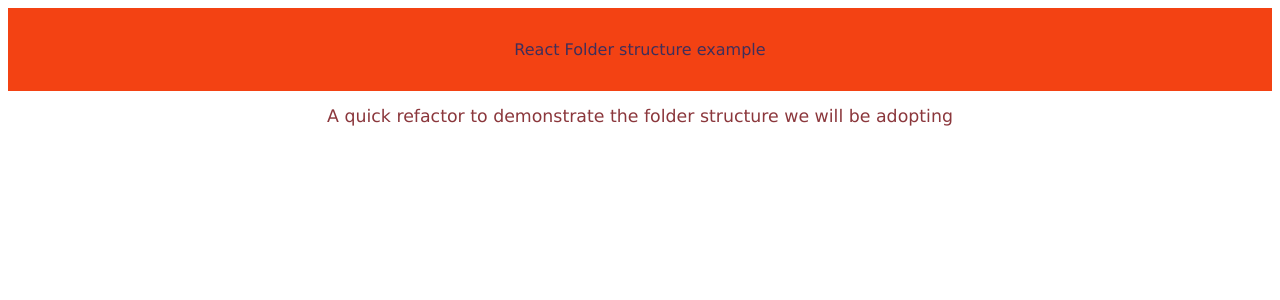
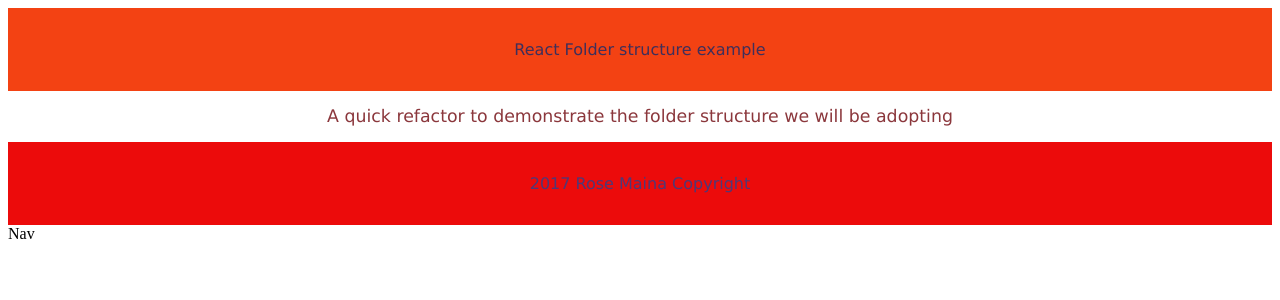
Before and after one commit to rosemaina/FrontendRedux, a React (Create React App) app in the folder bucketlist-react/: page / in a window 1280 px wide. Shown: the top 300 px of the page. Built offline with nearby package versions, Linux system fonts and the light colour scheme.

Commit message:
[Chore #[151992795]]Modify folder stucture
	-Add footer file
	-Add navigation file
	-Add components folder

```diff
--- a/bucketlist-react/src/application/App.js
+++ b/bucketlist-react/src/application/App.js
@@ -6,6 +6,8 @@ class App extends Component {
     return (
       <div className="App">
           <Common.Components.Header/>
+          <Common.Components.Footer/>
+          <Common.Components.Navigation/>
       </div>
     );
   }
--- /dev/null
+++ b/bucketlist-react/src/application/components/Register.js
@@ -0,0 +1,2 @@
+import React, { Component } from 'react';
+import { Redirect } from 'react-router-dom';
--- /dev/null
+++ b/bucketlist-react/src/common/Footer/Footer.css
@@ -0,0 +1,9 @@
+.footer-container{
+    margin: 0 left;
+    background: rgb(236, 11, 11);
+    padding: 2em;
+    font-family: Verdana, Geneva, Tahoma, sans-serif;
+    color: #4e3977;
+    text-align: center;
+    font-weight: 500;
+}
--- /dev/null
+++ b/bucketlist-react/src/common/Footer/Footer.jsx
@@ -0,0 +1,13 @@
+import React, {Component} from 'react';
+import './Footer.css';
+
+
+export class FooterContainer extends Component{
+    render(){
+        return(
+            <div>
+                <div className="footer-container">2017 Rose Maina Copyright</div>
+            </div>
+        )
+    }
+}
--- /dev/null
+++ b/bucketlist-react/src/common/Footer/index.js
@@ -0,0 +1 @@
+export * from './Footer';
--- /dev/null
+++ b/bucketlist-react/src/common/Navigation/Navigation.jsx
@@ -0,0 +1,9 @@
+import React, {Component} from 'react';
+
+export class NavigationContainer extends Component {
+    render(){
+        return(
+            <div>Nav</div>
+        )
+    }
+}
--- /dev/null
+++ b/bucketlist-react/src/common/Navigation/index.js
@@ -0,0 +1 @@
+export * from './Navigation';
--- a/bucketlist-react/src/common/index.js
+++ b/bucketlist-react/src/common/index.js
@@ -1,8 +1,12 @@
 import * as Header from './Header';
+import * as Nav from './Navigation';
+import * as Footer from './Footer';
 /**
  * Add other imports here including the Nav, Footer and etc
  */
 
 export const Components = {
-    Header: Header.HeaderContainer
+    Header: Header.HeaderContainer,
+    Navigation: Nav.NavigationContainer,
+    Footer: Footer.FooterContainer
 }
```
Also changed, not shown: bucketlist-react/src/application/components/utils/helpers.js (added, +8 -0 lines).
